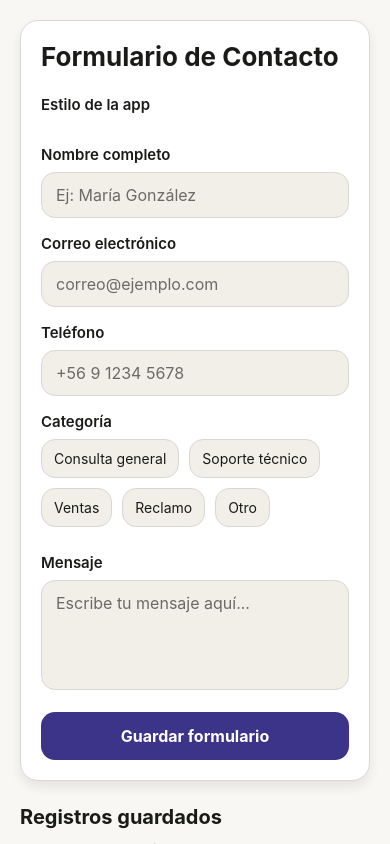
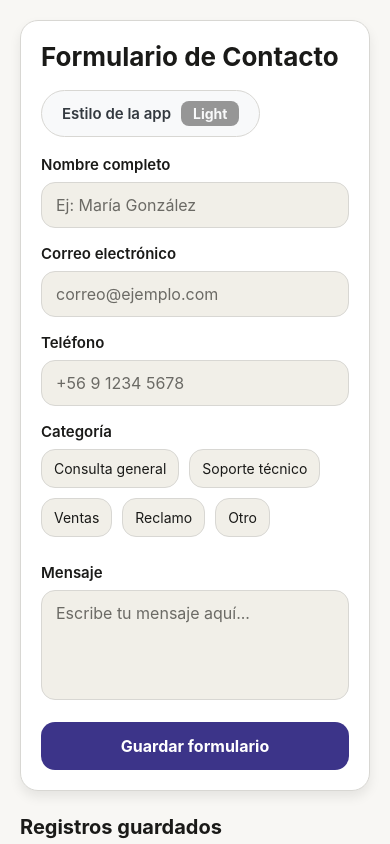
Before and after one commit to Reynazo/form-app, a React Native app: screen / in a window 390 px wide. Built offline with nearby package versions, Linux system fonts and the light colour scheme.

Commit message:
feature/fix: button
- Boton separado en otro archivo button.jsx y exportado
- Correccion de boton, embedido con texto "Estilo de app" y redefinicion de colores para visibilidad en pagina

```diff
--- a/App.jsx
+++ b/App.jsx
@@ -9,6 +9,7 @@ import {
   StyleSheet,
 } from 'react-native'
 import AsyncStorage from '@react-native-async-storage/async-storage'
+import Button from './Button'
 
 const STORAGE_KEY = 'form_submissions'
 const THEME_KEY = 'app_theme'
@@ -172,33 +173,12 @@ export default function App() {
       >
         <View style={[styles.card, { backgroundColor: theme.surface, borderColor: theme.border }]}>
           <Text style={[styles.title, { color: theme.text }]}>Formulario de Contacto</Text>
-
-          <View style={styles.themeRow}>
-            <Text style={[styles.label, { color: theme.text }]}>Estilo de la app</Text>
-            <Pressable
-              style={[
-                styles.toggleButton,
-                {
-                  backgroundColor:
-                    mode === 'light' ? theme.accentBg : theme.surfaceAlt,
-                },
-              ]}
-              onPress={() => setMode((prev) => (prev === 'light' ? 'dark' : 'light'))}
-            >
-              <Text
-                style={[
-                  styles.toggleText,
-                  {
-                    color:
-                      mode === 'light' ? theme.accentText : theme.accentText,
-                  },
-                ]}
-              >
-                {mode === 'light' ? 'Light' : 'Dark'}
-              </Text>
-            </Pressable>
-          </View>
-
+          <Button
+            mode={mode}
+            setMode={setMode}
+            theme={theme}
+            styles={styles}
+          />
           <View style={styles.field}>
             <Text style={[styles.label, { color: theme.text }]}>Nombre completo</Text>
             <TextInput
--- /dev/null
+++ b/Button.jsx
@@ -0,0 +1,44 @@
+import React from 'react';
+import { View, Text, Pressable } from 'react-native';
+
+const Button = ({ mode, setMode, theme, styles }) => {
+  const isLight = mode === 'light';
+  // Lógica de inversión de colores: fondo oscuro para texto claro y viceversa
+  const buttonBgColor = isLight ? '#f8f9fa' : '#343a40';
+  const buttonTextColor = isLight ? '#343a40' : '#f8f9fa';
+    const buttonTextColorIn = isLight ? '#f8f9fa' : '#343a40';
+  return (
+    <View style={styles.themeRow}>
+      <Pressable
+        style={[
+          styles.toggleButton,
+          {
+            backgroundColor: buttonBgColor,
+            flexDirection: 'row',
+            alignItems: 'center',
+            paddingHorizontal: 20,
+            borderWidth: 1,
+            borderColor: theme.border,
+          },
+        ]}
+        onPress={() => setMode((prev) => (prev === 'light' ? 'dark' : 'light'))}
+      >
+        <Text style={[styles.label, { color: buttonTextColor, marginBottom: 0, marginRight: 10 }]}>
+          Estilo de la app
+        </Text>
+        <View style={{
+          backgroundColor: isLight ? '#969696' : '#999999',
+          paddingHorizontal: 12,
+          paddingVertical: 4,
+          borderRadius: 8,
+        }}>
+          <Text style={[styles.toggleText, { color: buttonTextColorIn }]}>
+            {isLight ? 'Light' : 'Dark'}
+          </Text>
+        </View>
+      </Pressable>
+    </View>
+  );
+};
+
+export default Button;
```
Also changed, not shown: 1 other file (tests, documents, lock files or other folders).
